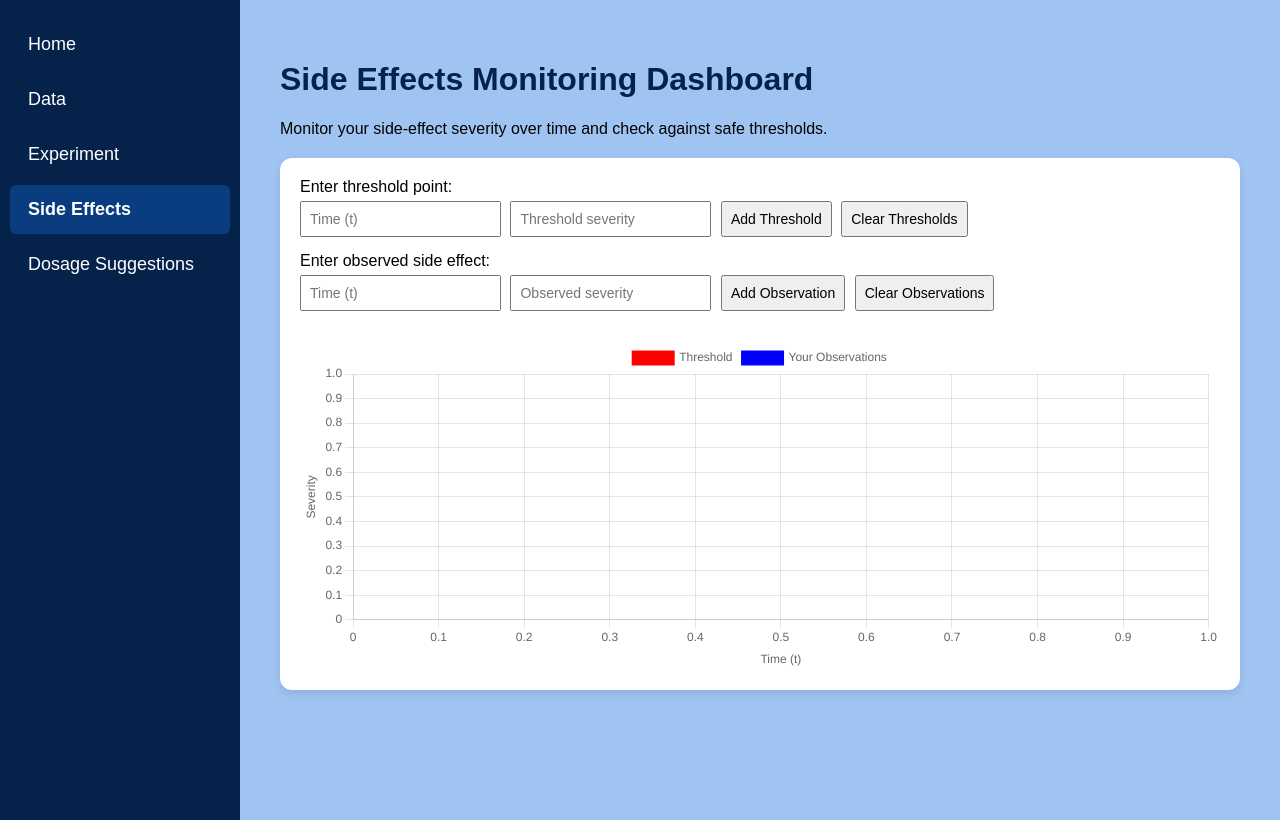
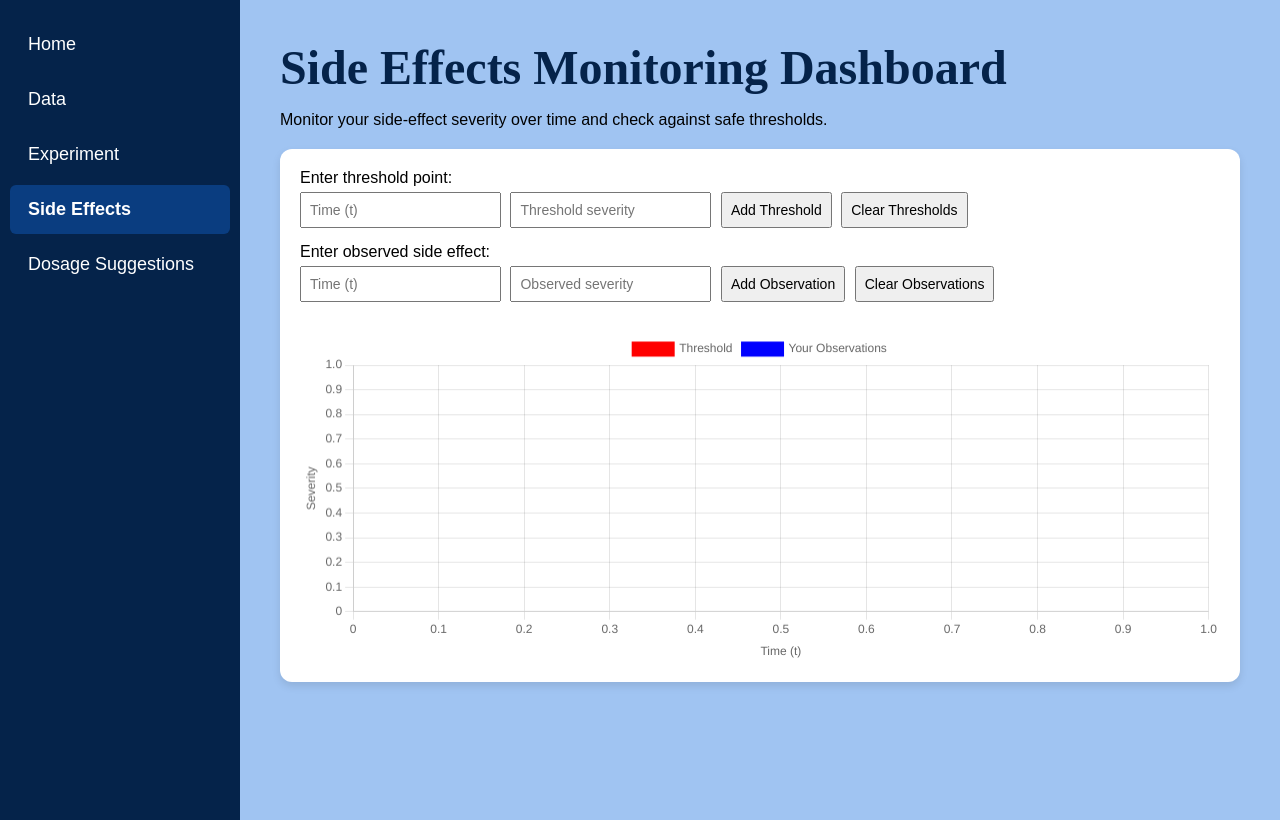
Before and after one commit to pianapolataa/hophacks, a Flask app: page /effects in a window 1280 px wide. Run offline with Flask 3, Linux system fonts and the light colour scheme.

Commit message:
Formatting changes

```diff
--- a/templates/data.html
+++ b/templates/data.html
@@ -26,7 +26,7 @@
         /* Sidebar */
         .sidebar {
             background-color: var(--dark-blue);
-            width: 220px;
+            width: 240px;
             height: 100vh;
             display: flex;
             flex-direction: column;
@@ -160,7 +160,7 @@
         <button class="home-btn" onclick="location.href='/data'">Data</button>
         <button onclick="location.href='/experiment'">Experiment</button>
         <button onclick="location.href='/effects'">Side Effects</button>
-        <button onclick="location.href='/rl'">RL</button>
+        <button onclick="location.href='/suggestions'">Dosage Suggestions</button>
     </div>
 
     <!-- Main content -->
--- a/templates/effects.html
+++ b/templates/effects.html
@@ -50,7 +50,12 @@
             padding: 40px;
         }
 
-        h1 { color: #05234a; }
+        h1 {
+            color: #05234a;
+            font-family: 'Merriweather', serif;
+            font-size: 48px;
+            margin: 0 0 8px 0;
+        }
 
         .dashboard {
             margin-top: 20px;
--- a/templates/suggestions.html
+++ b/templates/suggestions.html
@@ -60,6 +60,9 @@
 
         h1 {
             color: #05234a;
+            font-family: 'Merriweather', serif;
+            font-size: 48px;
+            margin: 0 0 8px 0;
         }
     </style>
 </head>
```
